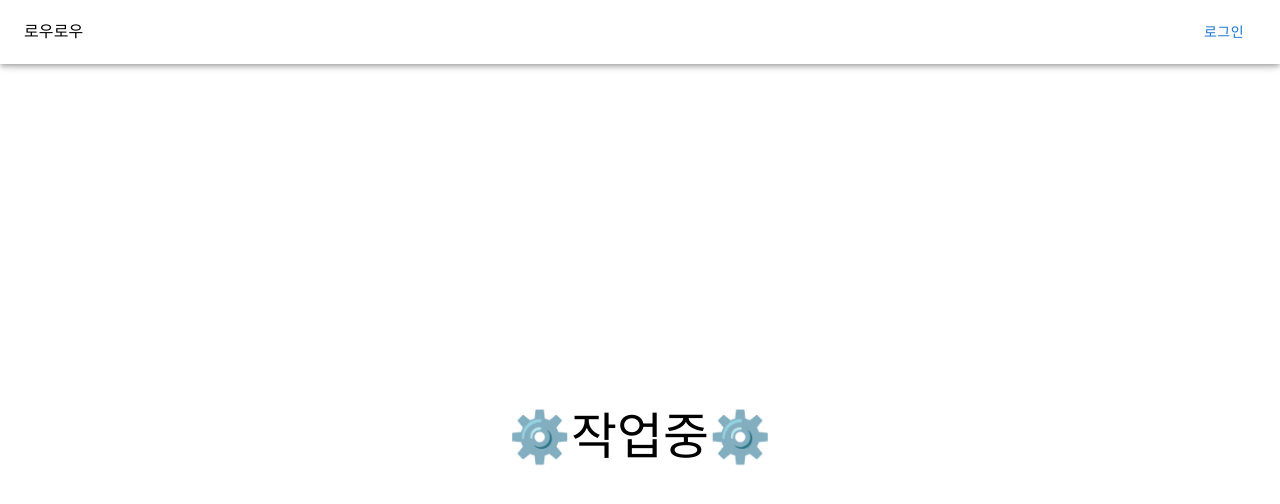
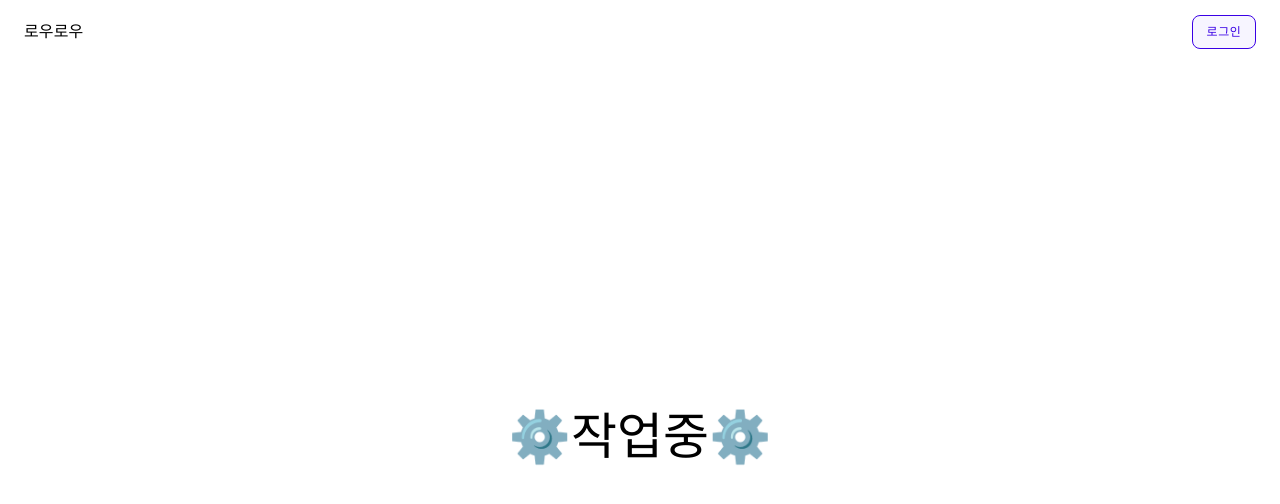
Before and after one commit to potenday-project/lawlow, a React (Create React App) app: page / in a window 1280 px wide. Shown: the top 504 px of the page. Built offline with nearby package versions, Linux system fonts and the light colour scheme.

Commit message:
:lipstick: AppBar styling

```diff
--- a/src/routes/AppRoutes/components/Appbar.tsx
+++ b/src/routes/AppRoutes/components/Appbar.tsx
@@ -11,11 +11,28 @@ import { useNavigate } from "react-router";
 
 const StyledAppBar = styled(MuiAppBar)({
   backgroundColor: "transparent",
+  boxShadow: "none",
 });
 
 const StyledToolbar = styled(MuiToolbar)({
   display: "inline-flex",
   justifyContent: "space-between",
+});
+
+const StyledButton = styled(Button)({
+  padding: "8px 12px",
+  borderRadius: "8px",
+  background: "var(--primary-subtle, #F7F5FF)",
+  border: "1px solid #3A00E5",
+
+  // font
+  color: "var(--primary, #3A00E5)",
+  fontFamily: "Work Sans",
+  fontSize: "12px",
+  fontStyle: "normal",
+  fontWeight: 500,
+  lineHeight: "16px",
+  letterSpacing: "0.6px",
 });
 
 interface Props {
@@ -39,8 +56,10 @@ const AppBar = ({ isLogIn }: Props) => {
         <Typography sx={{ color: "black" }} onClick={handleClickLogo}>
           로우로우
         </Typography>
-        {!isLogIn && <Button onClick={handleClickLogin}>로그인</Button>}
-        {isLogIn && <Button>로그아웃</Button>}
+        {!isLogIn && (
+          <StyledButton onClick={handleClickLogin}>로그인</StyledButton>
+        )}
+        {isLogIn && <StyledButton>로그아웃</StyledButton>}
       </StyledToolbar>
     </StyledAppBar>
   );
```
